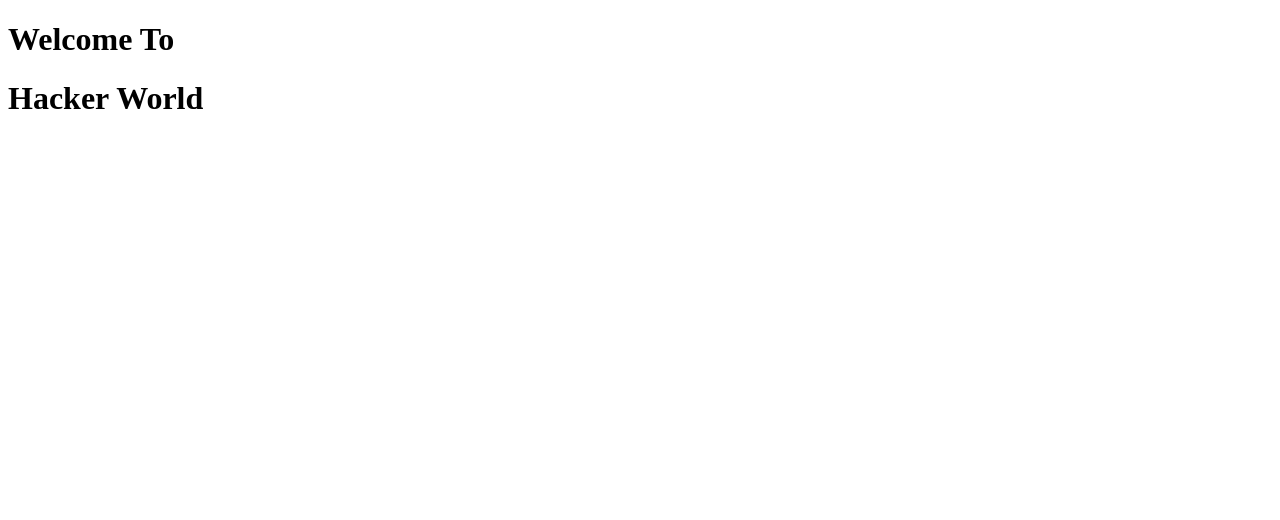
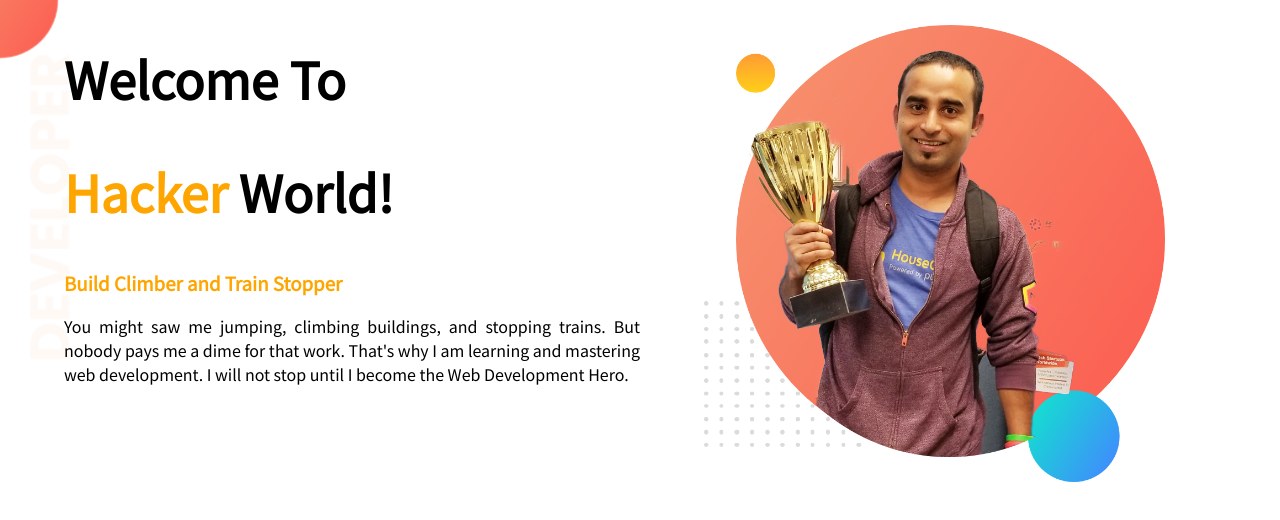
Before and after one commit to msi-soriff/practice-portfolio, a plain HTML site: page index.html in a window 1280 px wide. Drawn offline with Linux system fonts and the light colour scheme.

Commit message:
hacker-world-complete

```diff
--- a/index.html
+++ b/index.html
@@ -1,13 +1,31 @@
 <!DOCTYPE html>
 <html lang="en">
+
 <head>
     <meta charset="UTF-8">
     <meta http-equiv="X-UA-Compatible" content="IE=edge">
     <meta name="viewport" content="width=device-width, initial-scale=1.0">
     <title>Hacker's Portfolio</title>
+    <link rel="stylesheet" href="style.css">
+    <link rel="preconnect" href="https://fonts.googleapis.com">
+    <link rel="preconnect" href="https://fonts.gstatic.com" crossorigin>
+    <link href="https://fonts.googleapis.com/css2?family=Noto+Sans+KR&display=swap" rel="stylesheet">
 </head>
+
 <body>
-    <h1>Welcome To</h1>
-    <h1>Hacker World</h1>
+    <section class="flexible-container top-banner">
+        <div class="half-width">
+            <h1>Welcome To</h1>
+            <h1><span class="orange-color">Hacker</span> World!</h1>
+            <h3 class="orange-color">Build Climber and Train Stopper</h3>
+            <p class="text-decoration">You might saw me jumping, climbing buildings, and stopping trains. But nobody pays me a dime for that
+                work. That's why I am learning and mastering web development. I will not stop until I become the Web
+                Development Hero.</p>
+        </div>
+        <div class="half-width img">
+            <img src="images/jhankar.png" alt="">
+        </div>
+    </section>
 </body>
+
 </html>
--- a/style.css
+++ b/style.css
@@ -0,0 +1,29 @@
+body{
+    font-family: 'Noto Sans KR', sans-serif;
+    margin: 0;
+}
+h1{
+    font-size: 50px;
+}
+.orange-color{
+    color: orange;
+}
+.flexible-container{
+    display: flex;
+    margin-bottom: 150px;
+}
+.half-width{
+    width: 50%;
+    margin-left: 5%;
+}
+.text-decoration{
+    text-align: justify;
+}
+.half-width img{
+    width: 80%;
+    margin-top: 25px;
+}
+.top-banner{
+    background-image: url(images/top-banner.png);
+    background-repeat: no-repeat;
+}
```
